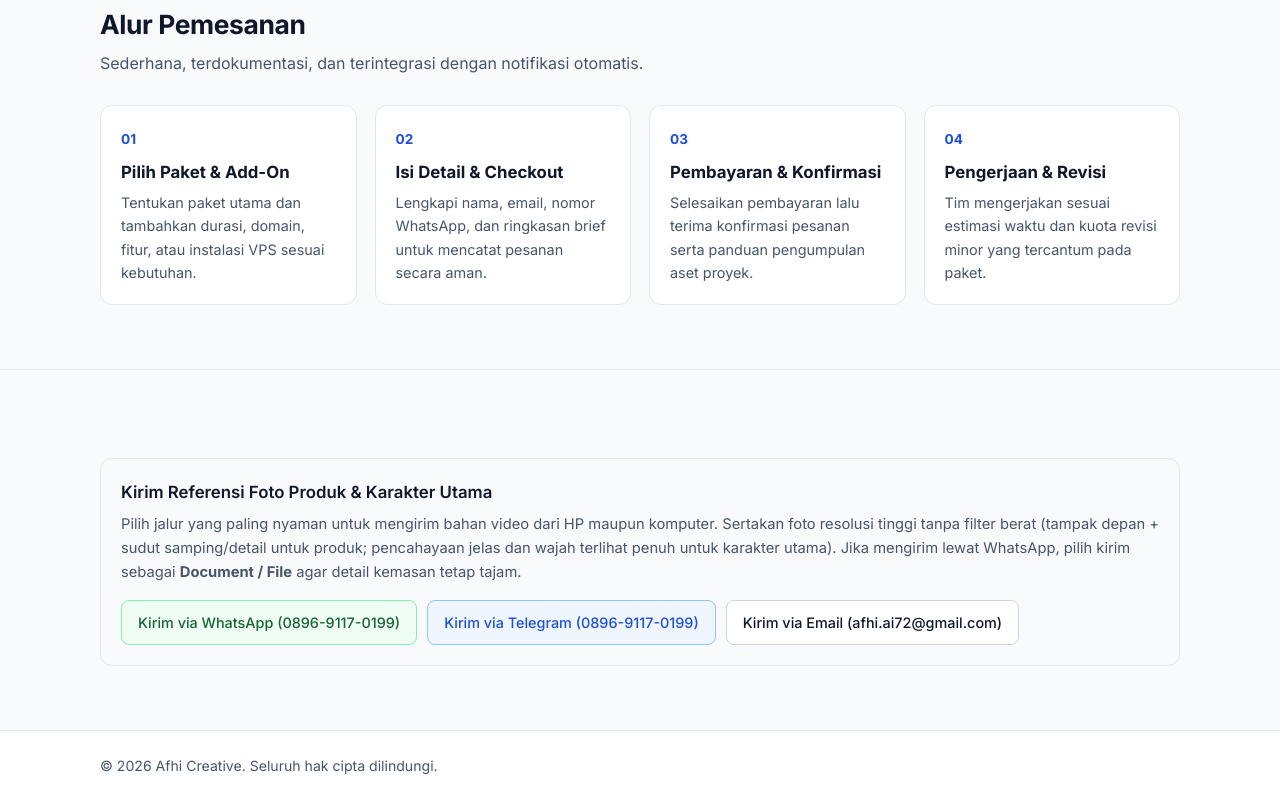
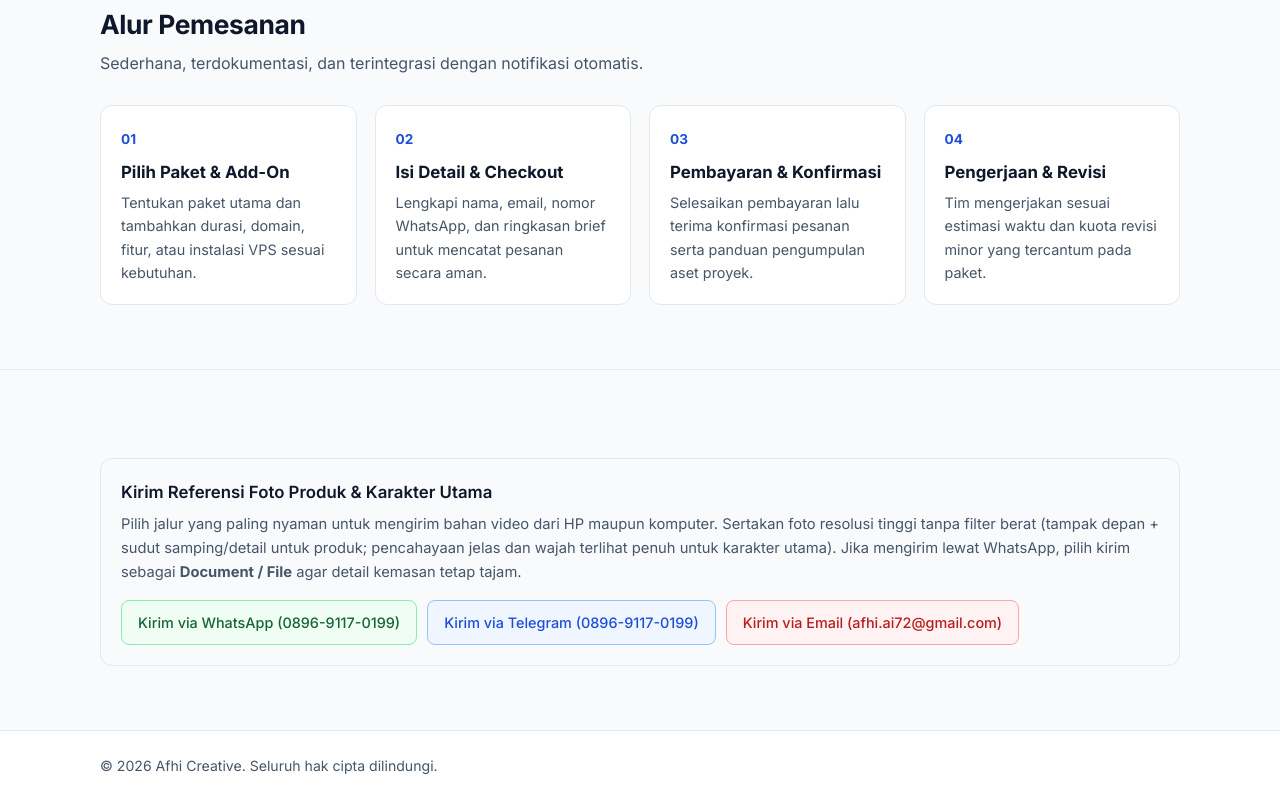
Before and after one commit to afhiai72-cpu/agency-services-web, a plain HTML site: page index.html in a window 1280 px wide. Shown: the part 930-1732 px from the top of the page. Drawn offline with Linux system fonts and the light colour scheme; no server answers.

Commit message:
Add styles for email asset button with hover effects

```diff
--- a/style.css
+++ b/style.css
@@ -802,6 +802,17 @@ body {
   border-color: #60a5fa;
 }
 
+.asset-btn--email {
+  border-color: #fca5a5;
+  background-color: #fef2f2;
+  color: #b91c1c;
+}
+
+.asset-btn--email:hover {
+  background-color: #fee2e2;
+  border-color: #f87171;
+}
+
 /* === Tombol Chat Widget Gaya Shopee (Warna Biru) === */
 .ai-fab {
   position: fixed;
```
